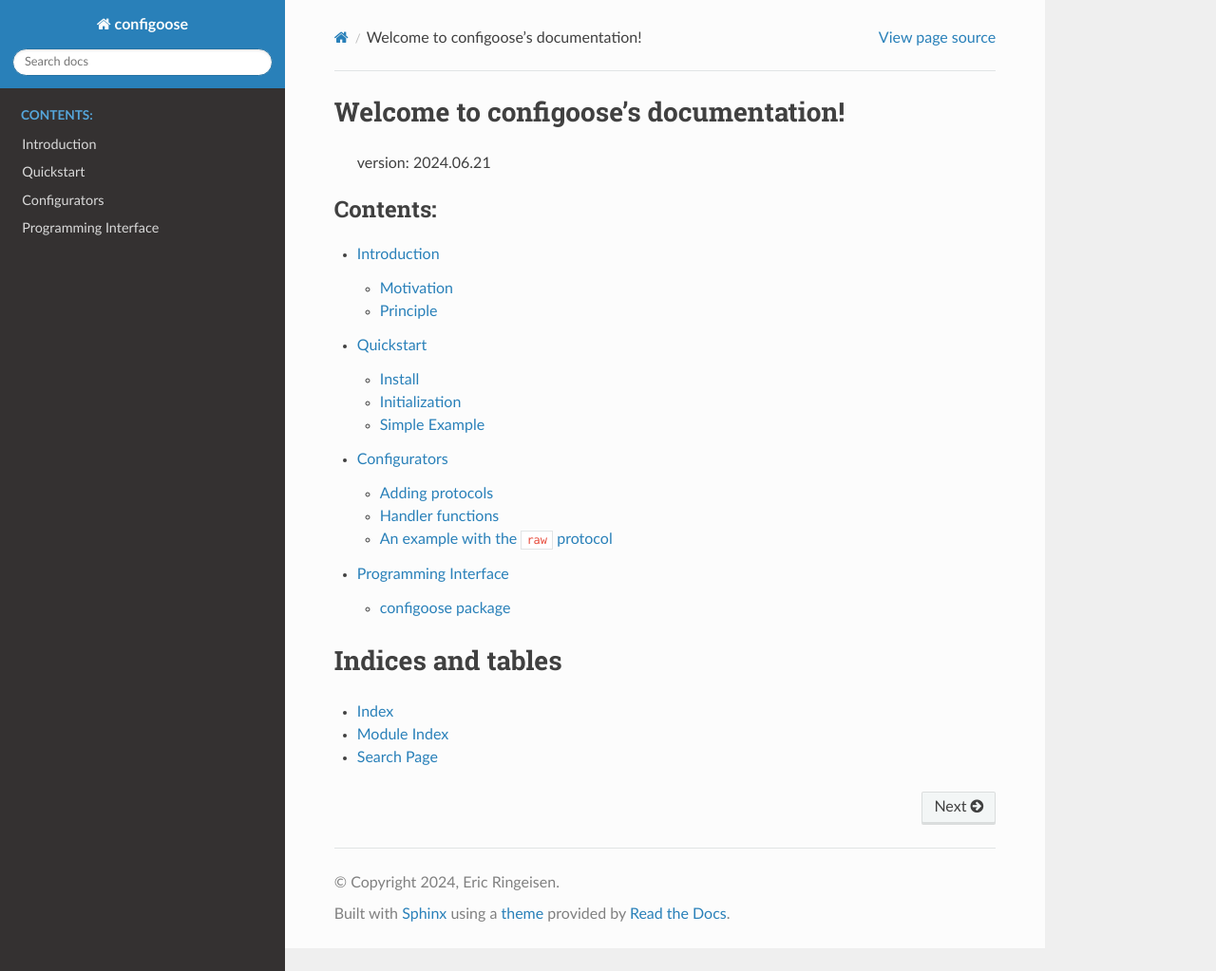
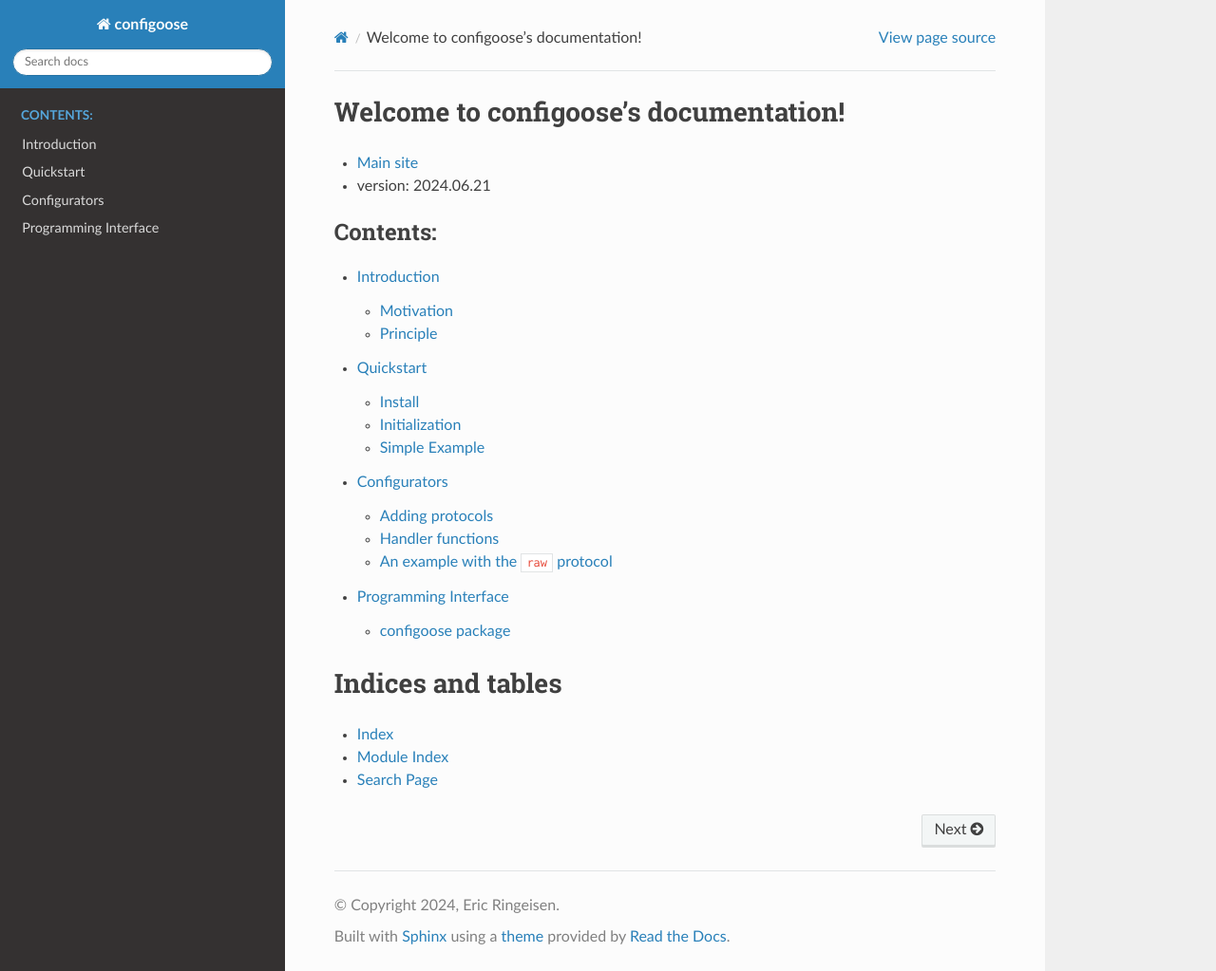
Before and after one commit to Gribouillis/configoose, a Sphinx documentation site: the page built from docs/source/index.rst, in a window 1280 px wide and 1023 px high. Shown: the whole window at 95% size. Built offline with Sphinx 7.4.7 and the Read the Docs theme 2.0.0, drawn with Linux system fonts in a browser that asks for light colours.

Commit message:
Added link to github site in index page

```diff
--- a/docs/source/index.rst
+++ b/docs/source/index.rst
@@ -6,7 +6,8 @@
 Welcome to configoose's documentation!
 ======================================
 
-   version: 2024.06.21
+* `Main site <https://github.com/Gribouillis/configoose>`_
+* version: 2024.06.21
 
 .. toctree::
    :maxdepth: 2
```
